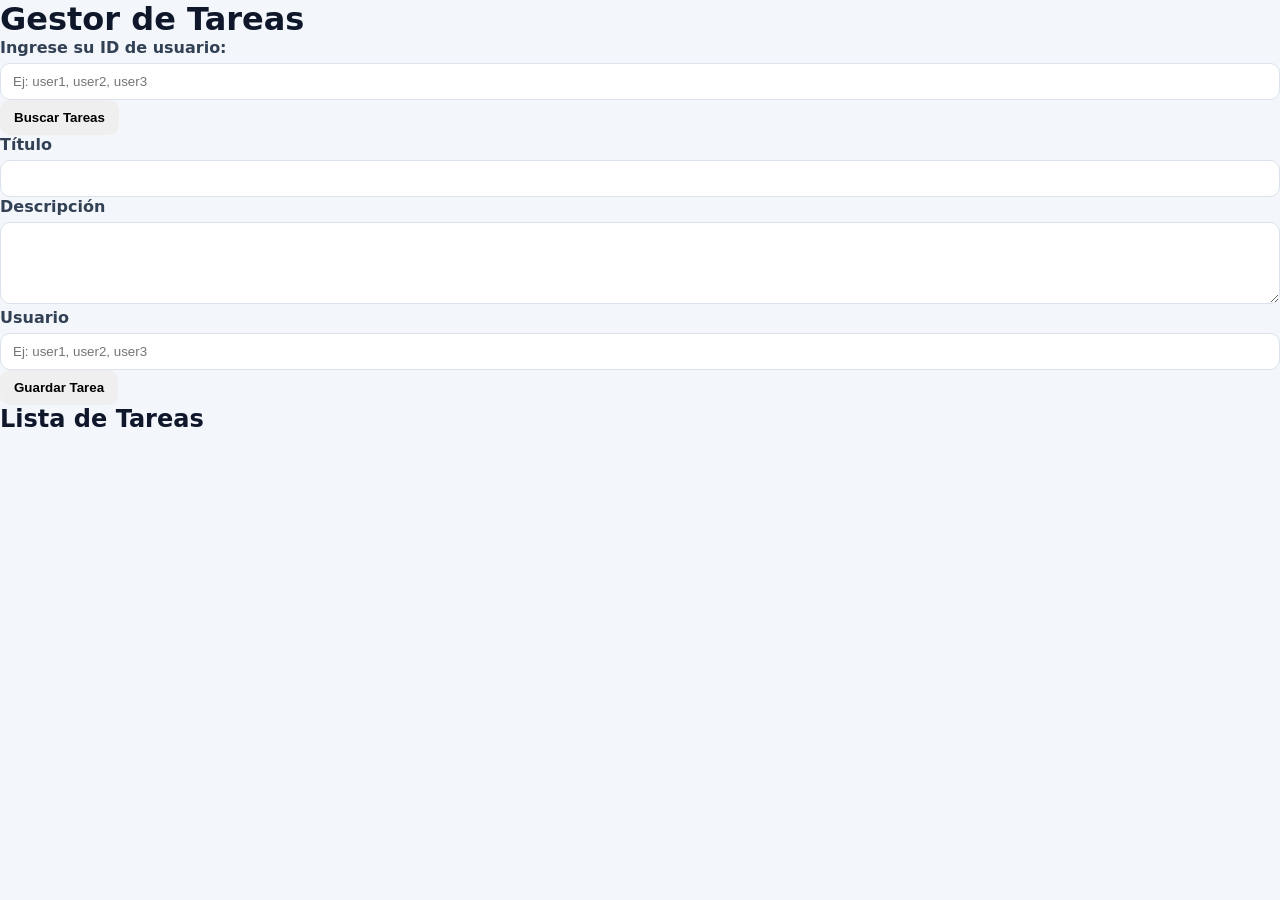
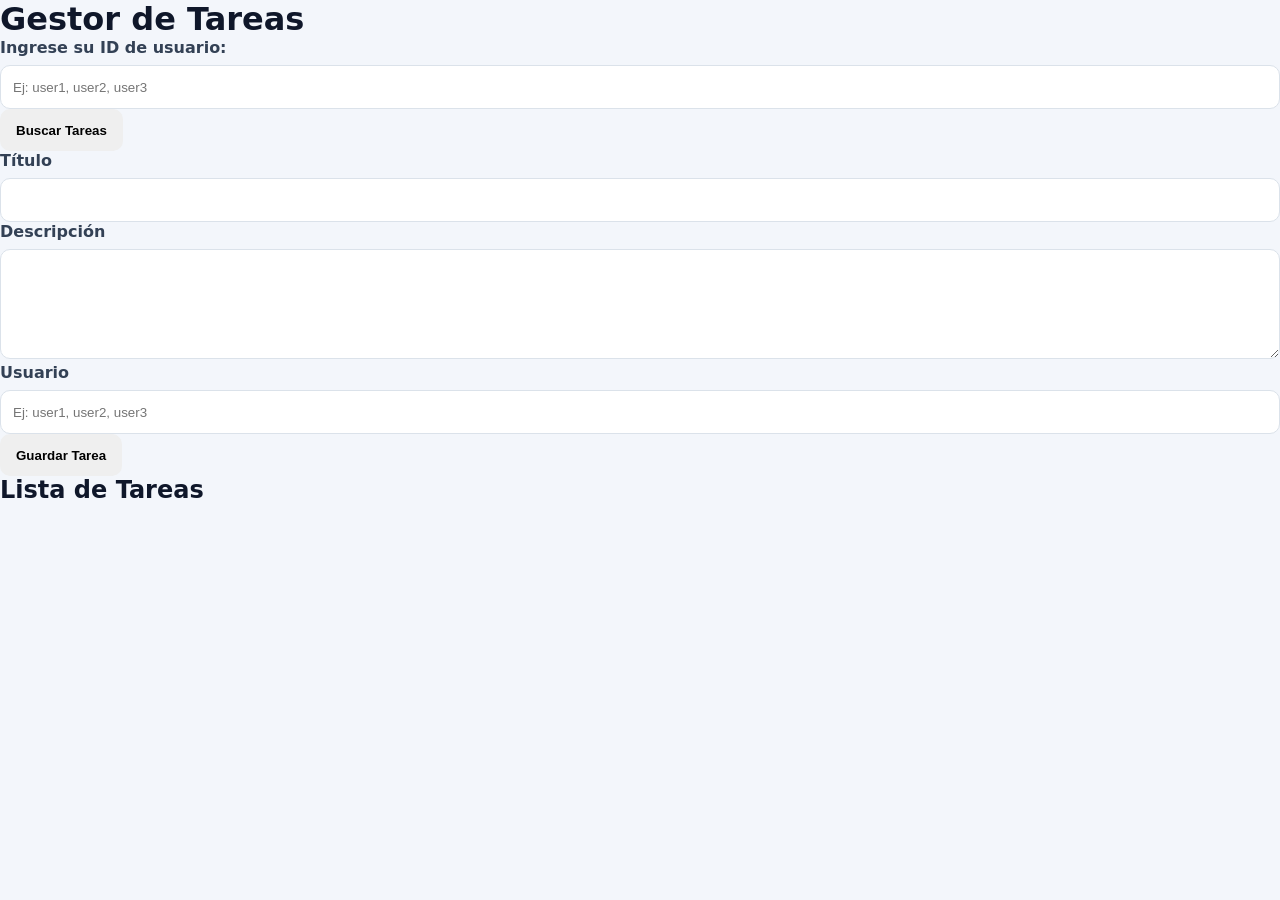

style(tasks): aplicar refinamiento visual integral y optimización responsive

--- a/styles.css
+++ b/styles.css
@@ -96,12 +96,12 @@ body {
   background: var(--surface);
   border: 1px solid var(--border);
   border-radius: 14px;
-  padding: 16px;
+  padding: 18px;
   margin-bottom: 16px;
-  box-shadow: 0 6px 20px rgba(15, 23, 42, 0.05);
+  box-shadow: 0 8px 24px rgba(15, 23, 42, 0.06);
 }
 
-.controls-grid, .form-grid, .users-toolbar {
+.controls-grid, .form-grid, .users-toolbar, .filters-grid {
   display: grid;
   grid-template-columns: repeat(4, minmax(160px, 1fr));
   gap: 12px;
@@ -109,13 +109,75 @@ body {
 
 .form-grid { grid-template-columns: repeat(3, minmax(180px, 1fr)); }
 
-.form-label { display: block; margin-bottom: 6px; font-weight: 600; color: #334155; }
+.panel-head {
+  margin-bottom: 14px;
+}
+.panel-head h3 {
+  color: var(--primary);
+  font-size: 1.02rem;
+  margin-bottom: 4px;
+}
+.panel-head p {
+  color: var(--muted);
+  font-size: 0.92rem;
+}
+
+.task-create-panel {
+  background: linear-gradient(180deg, #ffffff, #f9fbff);
+  border: 1px solid #d7e3f5;
+}
+
+.task-filter-panel {
+  background: #ffffff;
+}
+
+.task-filter-actions {
+  margin-top: 14px;
+  justify-content: flex-start;
+  padding-top: 10px;
+  border-top: 1px solid #e8eef6;
+}
+
+.task-list-panel .section-title-row {
+  display: flex;
+  justify-content: space-between;
+  align-items: flex-end;
+  gap: 12px;
+  margin-bottom: 12px;
+}
+.task-list-panel .section-title-row h3 {
+  color: var(--primary);
+}
+.task-list-panel .section-title-row p {
+  color: var(--muted);
+  font-size: 0.92rem;
+}
+
+.task-list-actions {
+  display: flex;
+  justify-content: flex-end;
+  gap: 10px;
+  margin-bottom: 14px;
+  padding-bottom: 10px;
+  border-bottom: 1px solid #e8eef6;
+}
+
+.form-label { display: block; margin-bottom: 8px; font-weight: 600; color: #334155; }
 .form-input, .form-textarea {
   width: 100%;
   border: 1px solid var(--border);
   border-radius: 10px;
-  padding: 10px 12px;
+  padding: 11px 12px;
+  min-height: 44px;
   background: #fff;
+  transition: border-color .2s ease, box-shadow .2s ease, background-color .2s ease;
+}
+.form-textarea {
+  min-height: 110px;
+  resize: vertical;
+}
+.form-input:hover, .form-textarea:hover {
+  border-color: #c6d4e4;
 }
 .form-input:focus, .form-textarea:focus {
   outline: none;
@@ -123,34 +185,47 @@ body {
   box-shadow: 0 0 0 3px rgba(39,73,171,.15);
 }
 
-.toolbar { margin-top: 12px; display: flex; gap: 10px; }
+.toolbar { margin-top: 14px; display: flex; gap: 10px; flex-wrap: wrap; }
 
 .btn {
   border: 0;
   border-radius: 10px;
-  padding: 10px 14px;
+  padding: 10px 16px;
+  min-height: 42px;
   cursor: pointer;
   font-weight: 600;
+  transition: transform .15s ease, filter .2s ease, box-shadow .2s ease;
 }
 .btn-primary { background: linear-gradient(135deg, var(--primary), var(--primary-2)); color: #fff; }
 .btn-secondary { background: #e2e8f0; color: #0f172a; }
 .btn-danger { background: var(--danger); color: #fff; }
+.btn:hover { filter: brightness(0.98); }
+.btn:active { transform: translateY(1px); }
 
 .tasks-container {
   display: grid;
-  grid-template-columns: repeat(2, minmax(250px, 1fr));
-  gap: 12px;
+  grid-template-columns: repeat(2, minmax(260px, 1fr));
+  gap: 14px;
 }
 .task-card {
-  background: var(--surface-2);
-  border: 1px solid var(--border);
+  background: #ffffff;
+  border: 1px solid #dbe5f1;
   border-radius: 12px;
   padding: 14px;
+  box-shadow: 0 6px 14px rgba(15, 23, 42, 0.04);
 }
-.task-card h3 { margin-bottom: 6px; color: #0f172a; }
-.task-card p { color: #475569; margin-bottom: 8px; }
-.task-meta { font-size: .85rem; color: #64748b; margin: 8px 0; display: grid; gap: 4px; }
-.task-buttons { display: flex; gap: 8px; margin-top: 10px; }
+.task-card h3 { margin-bottom: 8px; color: #0f172a; }
+.task-card p { color: #475569; margin-bottom: 10px; line-height: 1.45; }
+.task-meta {
+  font-size: .85rem;
+  color: #64748b;
+  margin: 10px 0;
+  padding-top: 8px;
+  border-top: 1px dashed #dbe5f1;
+  display: grid;
+  gap: 5px;
+}
+.task-buttons { display: flex; gap: 10px; margin-top: 12px; flex-wrap: wrap; }
 
 .estado-badge {
   display: inline-block;
@@ -240,6 +315,19 @@ body {
 @media (max-width: 1024px) {
   .app-shell { grid-template-columns: 88px 1fr; }
   .brand p, .nav-link { font-size: .8rem; }
-  .controls-grid, .form-grid, .users-toolbar { grid-template-columns: repeat(2, minmax(160px,1fr)); }
+  .controls-grid, .form-grid, .users-toolbar, .filters-grid { grid-template-columns: repeat(2, minmax(160px,1fr)); }
+  .task-list-panel .section-title-row { flex-direction: column; align-items: flex-start; }
+  .task-list-actions { justify-content: flex-start; }
   .tasks-container { grid-template-columns: 1fr; }
+}
+
+@media (max-width: 640px) {
+  .content { padding: 14px; }
+  .panel { padding: 14px; }
+  .controls-grid, .form-grid, .users-toolbar, .filters-grid { grid-template-columns: 1fr; }
+  .toolbar, .task-buttons, .task-list-actions { width: 100%; }
+  .toolbar .btn, .task-buttons .btn, .task-list-actions .btn {
+    width: 100%;
+    justify-content: center;
+  }
 }
